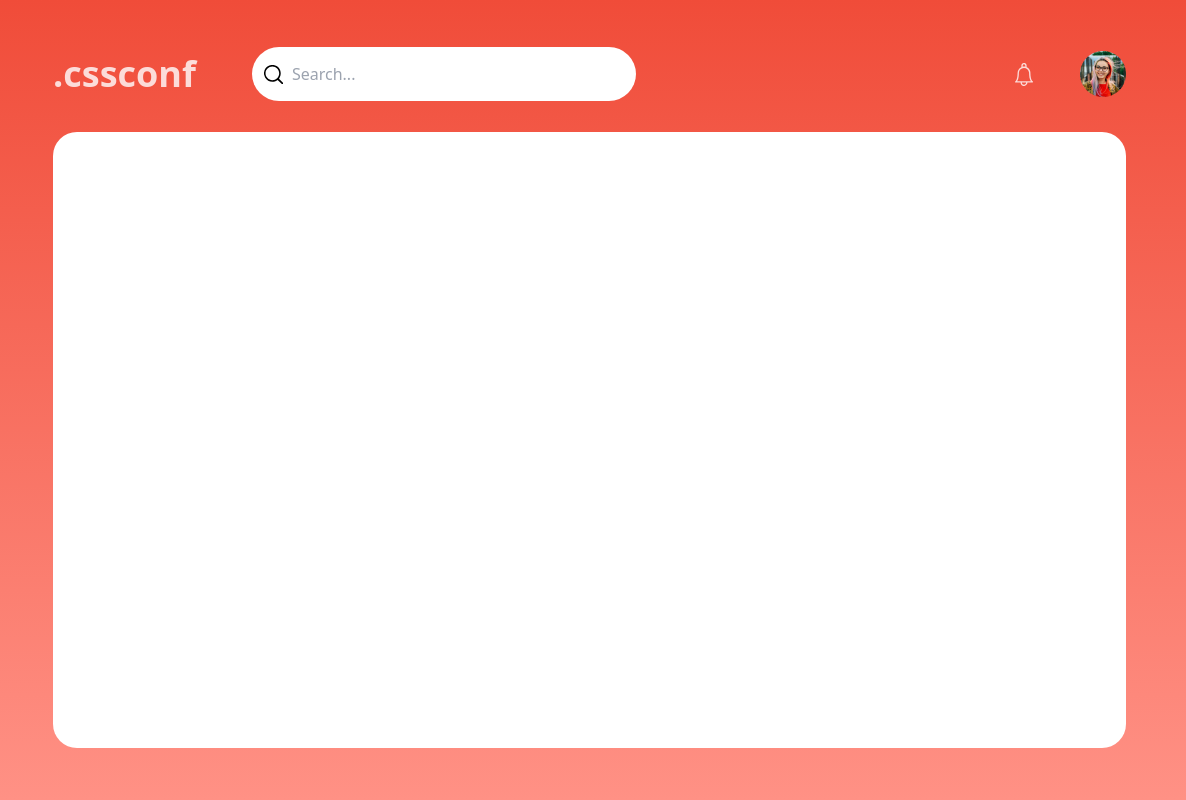
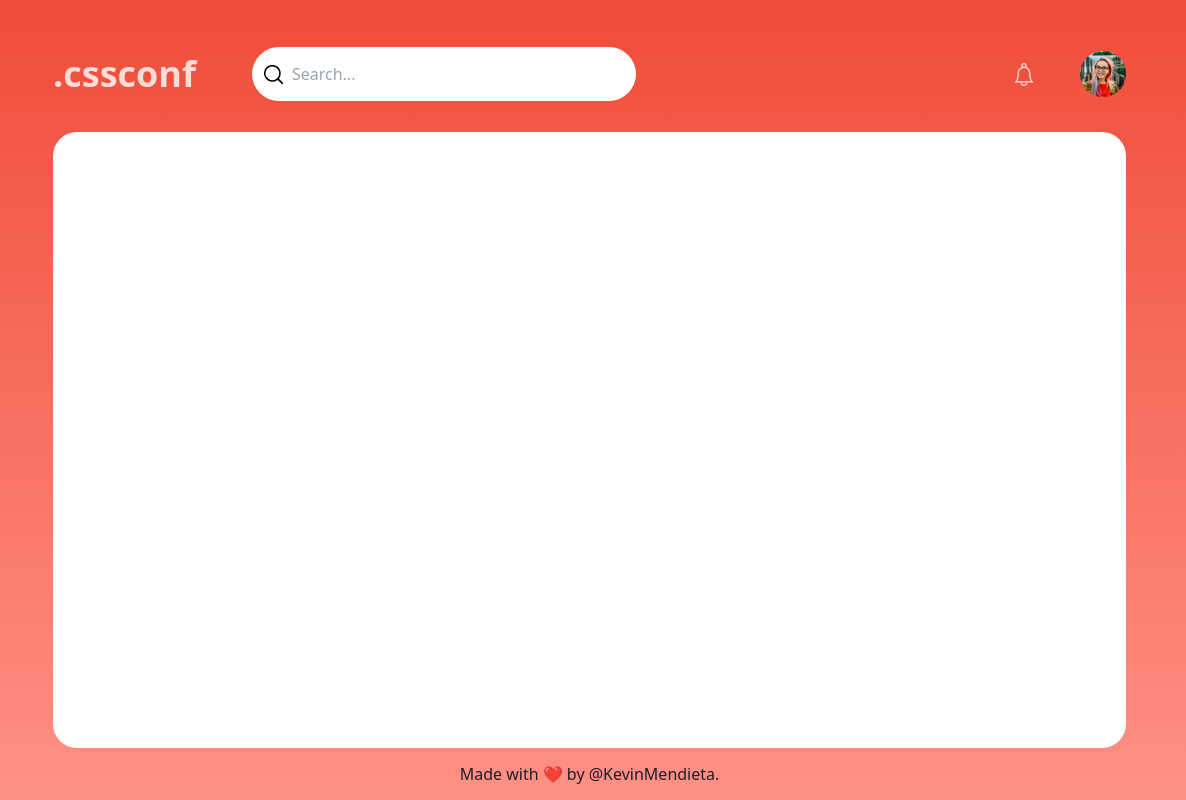
Before and after one commit to KevinMendieta/css-conf-mock, a website built with Vite: page index.html in a window 1280 px wide. Shown: the full height of the page, 94-1280 px from the left. Built offline with nearby package versions, Linux system fonts and the light colour scheme.

Commit message:
style footer

```diff
--- a/index.html
+++ b/index.html
@@ -97,7 +97,9 @@
   </aside>
   <main class="app-main bg-white rounded-3xl">
   </main>
-  <footer class="app-footer"></footer>
+  <footer class="app-footer flex items-center justify-around">
+    <h3 class="text-text-dark">Made with ❤️ by @KevinMendieta.</h3>
+  </footer>
 </body>
 
 </html>
```
